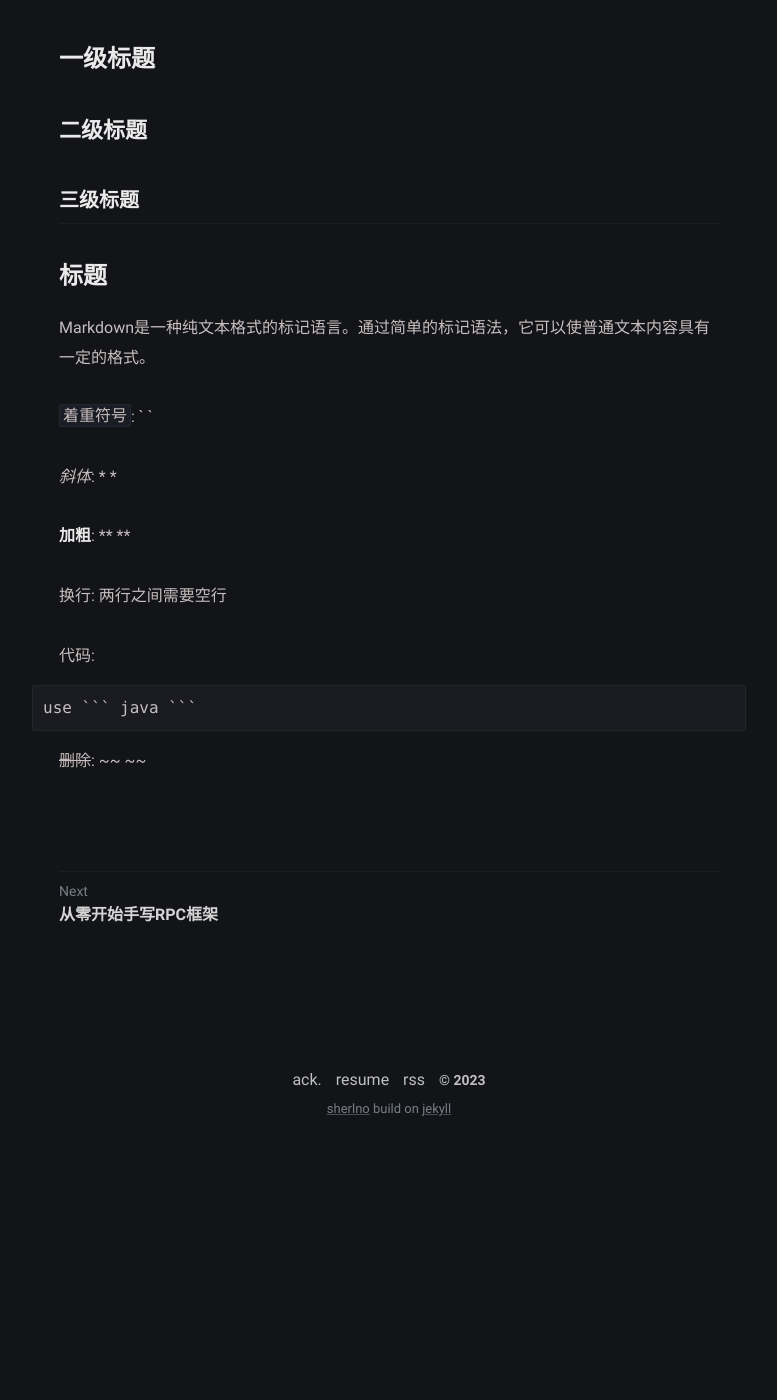
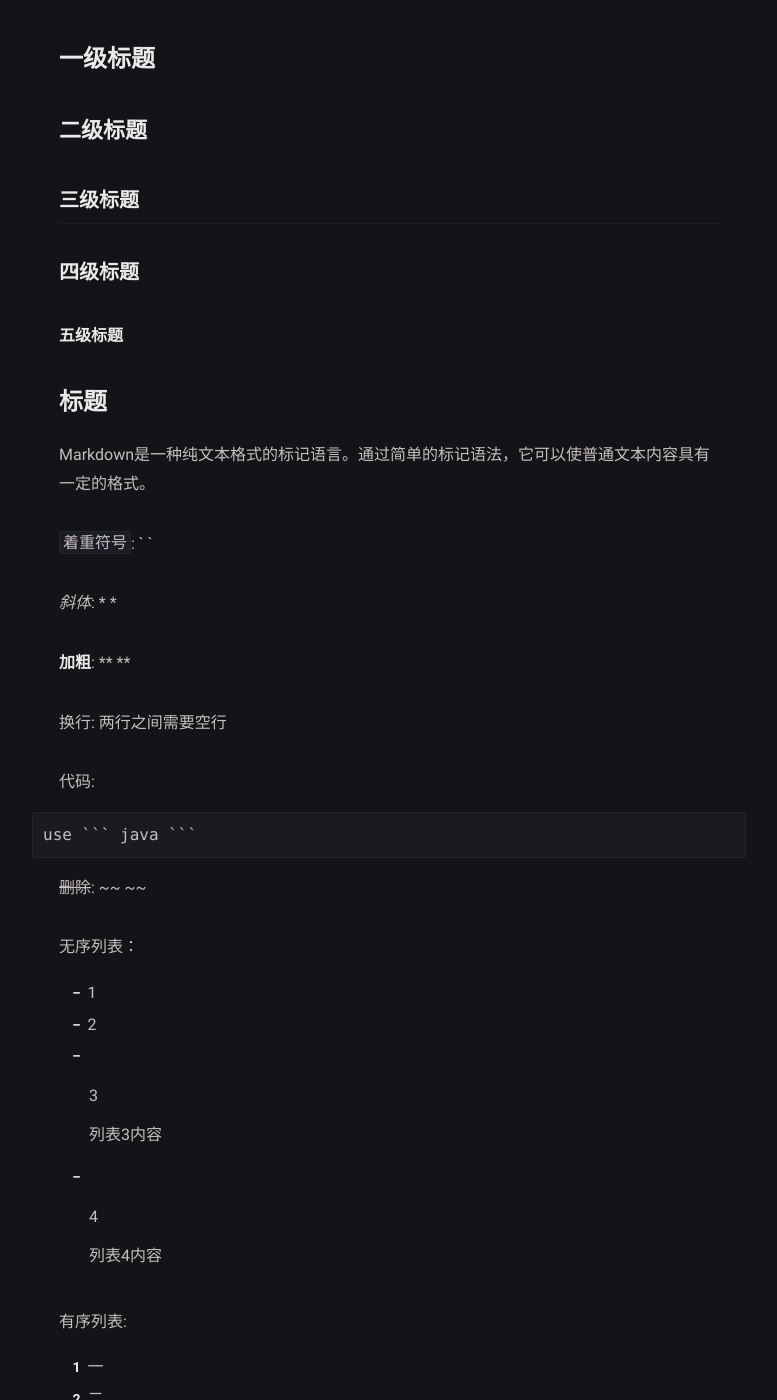
Before and after one commit to SherlnoW/SherlnoW.github.io, a Jekyll site: the page built from _posts/hello/2023-06-18-hello-world.md, in a window 1280 px wide and 1400 px high, scrolled down 371 px. Shown: the whole window, without its empty margins (251-1028 px from the left). Built offline with Jekyll 4.4.1, drawn with Linux system fonts in a browser that asks for light colours; before the commit the page ends 1524 px from its top, so only the background shows below that.

Commit message:
markdown语法

````diff
--- a/_posts/hello/2023-06-18-hello-world.md
+++ b/_posts/hello/2023-06-18-hello-world.md
@@ -12,6 +12,10 @@ tag:
 ## 二级标题
 
 ### 三级标题
+
+#### 四级标题
+
+##### 五级标题
 
 # 标题
 
@@ -31,3 +35,23 @@
 ```
 
 ~~删除~~: ~~ ~~
+
+无序列表：
+* 1
+* 2
+* 3
+
+    列表3内容
+* 4
+
+    列表4内容
+
+有序列表:
+1. 一
+2. 二
+3. 三
+
+   列表三内容
+4. 四
+
+    列表四内容
````
